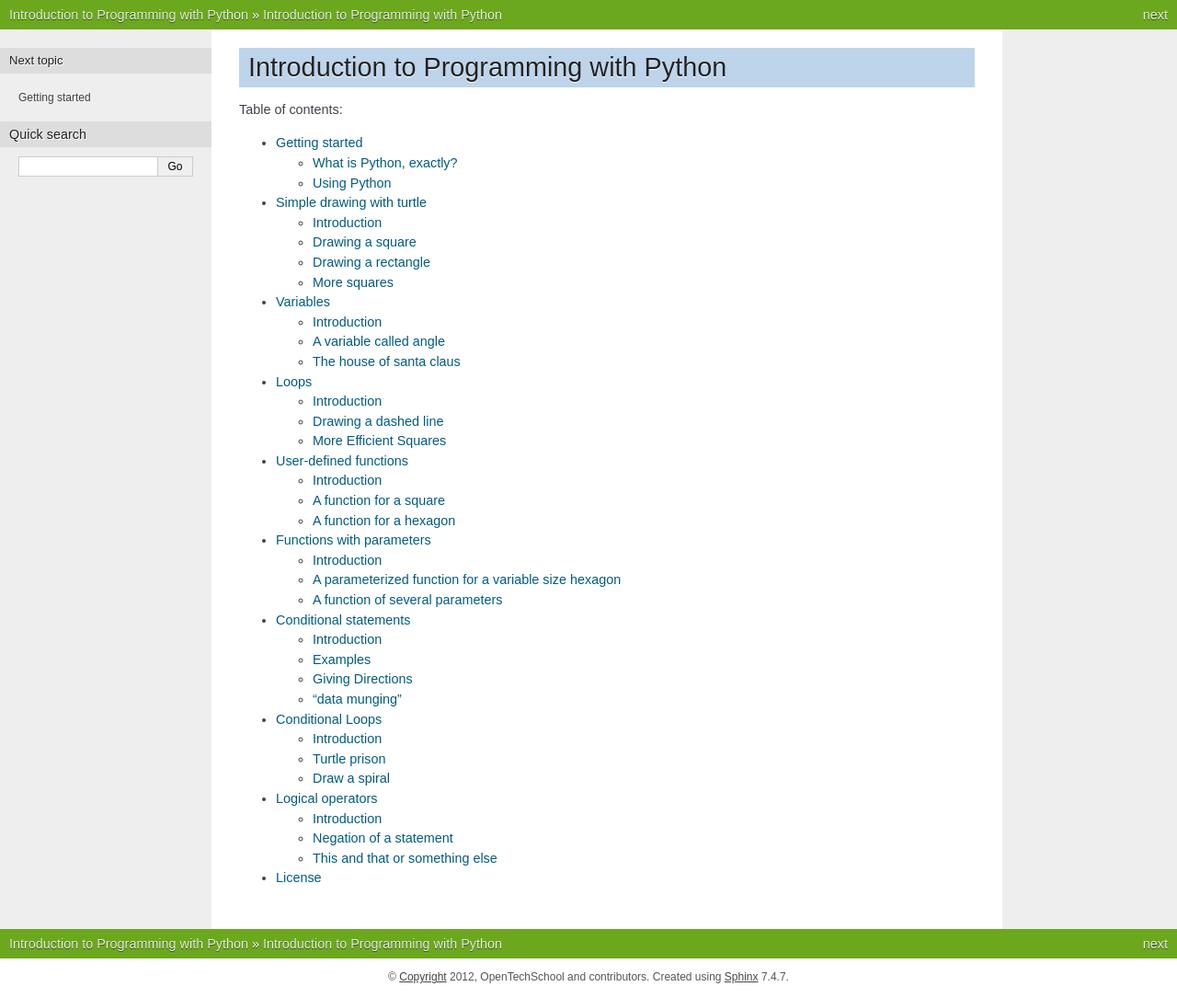
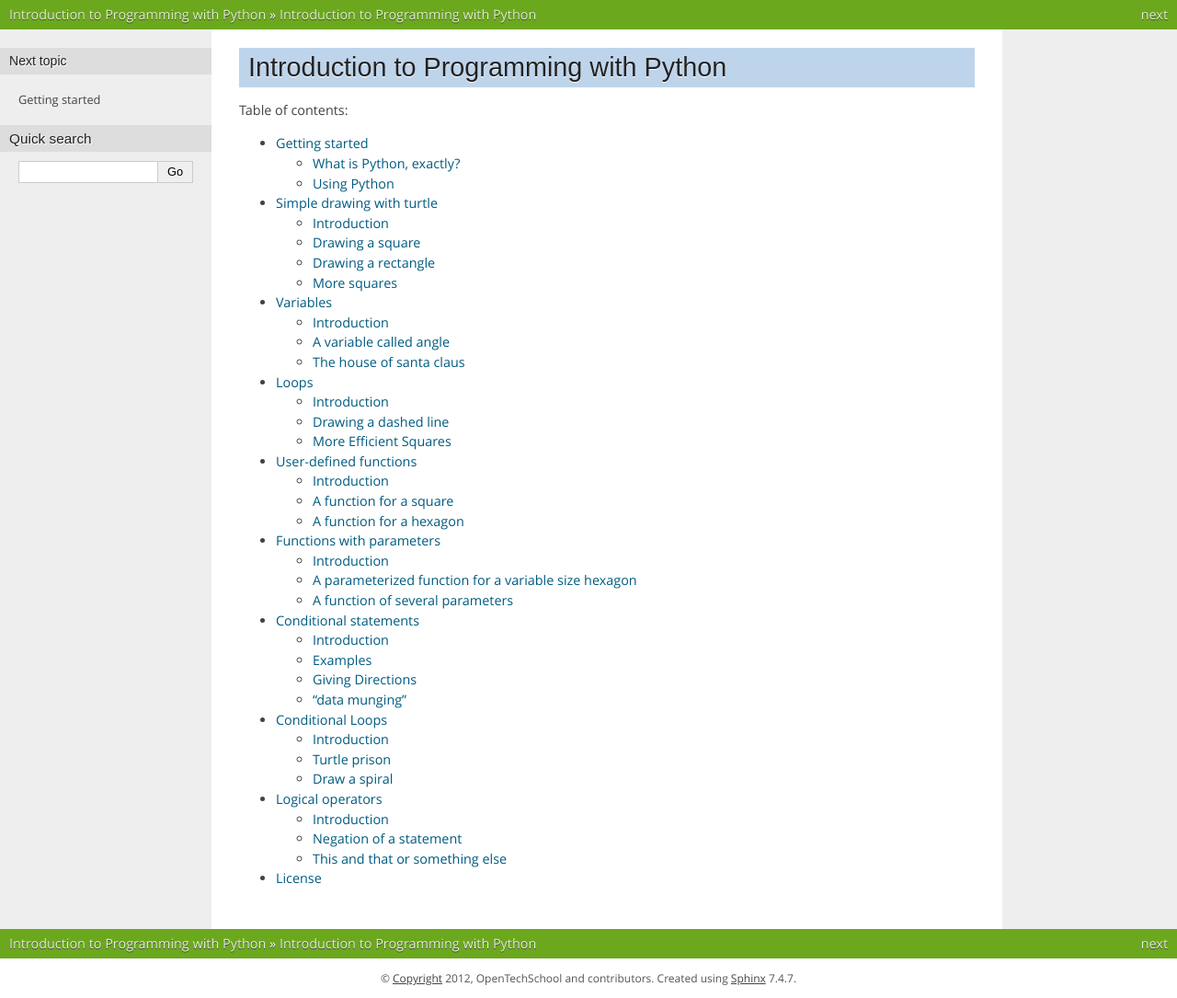
Before and after one commit to OpenTechSchool/python-beginners, a Sphinx documentation site: the page built from source/index.rst, in a window 1280 px wide. Shown: the whole page at 92% size. Built offline with Sphinx 7.4.7, drawn with Linux system fonts in a browser that asks for light colours; some web fonts are replaced.

Commit message:
Spruce up fonts!
Using Montserrat for headers,
Open Sans for body,
and Source Code Pro for monospace.

```diff
--- /dev/null
+++ b/source/_static/custom.css
@@ -0,0 +1,54 @@
+@font-face {
+  font-family: 'Montserrat';
+  font-style: normal;
+  font-weight: 400;
+  src: local('Montserrat-Regular'), url(http://themes.googleusercontent.com/static/fonts/montserrat/v3/zhcz-_WihjSQC0oHJ9TCYBsxEYwM7FgeyaSgU71cLG0.woff) format('woff');
+}
+@font-face {
+  font-family: 'Montserrat';
+  font-style: normal;
+  font-weight: 700;
+  src: local('Montserrat-Bold'), url(http://themes.googleusercontent.com/static/fonts/montserrat/v3/IQHow_FEYlDC4Gzy_m8fcgFhaRv2pGgT5Kf0An0s4MM.woff) format('woff');
+}
+@font-face {
+  font-family: 'Open Sans';
+  font-style: normal;
+  font-weight: 400;
+  src: local('Open Sans'), local('OpenSans'), url(http://themes.googleusercontent.com/static/fonts/opensans/v6/cJZKeOuBrn4kERxqtaUH3T8E0i7KZn-EPnyo3HZu7kw.woff) format('woff');
+}
+@font-face {
+  font-family: 'Open Sans';
+  font-style: normal;
+  font-weight: 700;
+  src: local('Open Sans Bold'), local('OpenSans-Bold'), url(http://themes.googleusercontent.com/static/fonts/opensans/v6/k3k702ZOKiLJc3WVjuplzHhCUOGz7vYGh680lGh-uXM.woff) format('woff');
+}
+@font-face {
+  font-family: 'Open Sans';
+  font-style: italic;
+  font-weight: 400;
+  src: local('Open Sans Italic'), local('OpenSans-Italic'), url(http://themes.googleusercontent.com/static/fonts/opensans/v6/xjAJXh38I15wypJXxuGMBobN6UDyHWBl620a-IRfuBk.woff) format('woff');
+}
+@font-face {
+  font-family: 'Source Code Pro';
+  font-style: normal;
+  font-weight: 400;
+  src: local('Source Code Pro'), local('SourceCodePro-Regular'), url(http://themes.googleusercontent.com/static/fonts/sourcecodepro/v3/mrl8jkM18OlOQN8JLgasDxM0YzuT7MdOe03otPbuUS0.woff) format('woff');
+}
+div.body h1,
+div.body h2,
+div.body h3,
+div.body h4,
+div.body h5,
+div.body h6 {
+    font-family: Montserrat, sans-serif;
+}
+body {
+    font-family: 'Open Sans', sans-serif;
+}
+pre {
+    font-family: 'Source Code Pro', monospace;
+    font-size: 1em;
+}
+div.sphinxsidebar {
+    font-size: 0.8em;
+}
--- a/source/_templates/layout.html
+++ b/source/_templates/layout.html
@@ -1,2 +1,3 @@
 {% extends "!layout.html" %}
 {% set script_files = script_files + ["_static/spoilers.js"] %}
+{% set css_files = css_files + ["_static/custom.css"] %}
```
